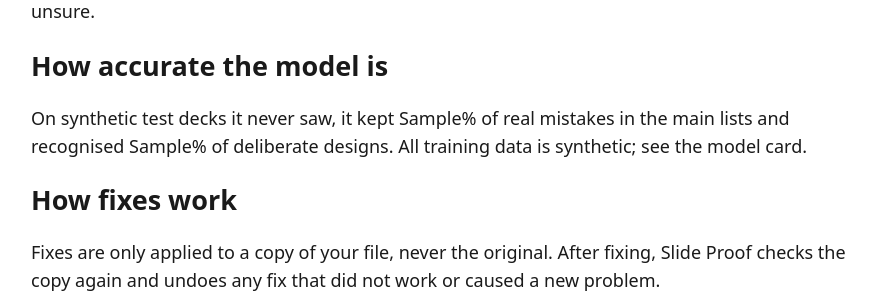
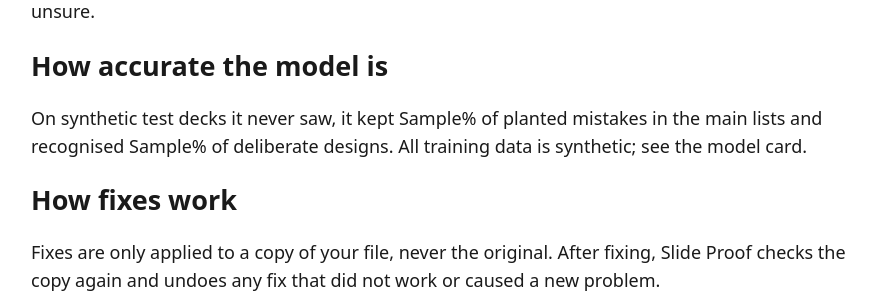
Before and after one commit to Sanjay24-05/ServiceLearningPrototype, a FastAPI app: template slideproof/web/templates/about.html in a window 1280 px wide. Shown: the part 521-822 px from the top of the page, without its empty margins (195-1071 px from the left). Run offline with FastAPI, Linux system fonts and the light colour scheme; the template is opened without the code that fills it: most values are stand-ins (such as "Sample title", 1, 10 or a date in 2020).

Commit message:
fix: About page says "planted mistakes", not "real mistakes"
Co-Authored-By: Claude Opus 5.5 <noreply@anthropic.com>

```diff
--- a/slideproof/web/templates/about.html
+++ b/slideproof/web/templates/about.html
@@ -12,7 +12,7 @@
 <h2>What "Probably intentional" means</h2>
 <p>Some things that look like mistakes are deliberate design: a logo that bleeds off a corner, a band that runs along an edge, a background shape behind everything. Slide Proof has a small model that runs on this computer and learned from example decks which patterns usually look deliberate. When it is fairly sure, the finding goes under "Probably intentional" with the reasons. Nothing is hidden: it is still listed and counted, and its fix is available but not ticked for you. The model learned from synthetic example decks, so it is a guess; check those findings if you are unsure.</p>
 <h2>How accurate the model is</h2>
-<p>On synthetic test decks it never saw, it kept {{ accuracy.mistake_recall }}% of real mistakes in the main lists and recognised {{ accuracy.deliberate_recall }}% of deliberate designs. All training data is synthetic; see the model card.</p>
+<p>On synthetic test decks it never saw, it kept {{ accuracy.mistake_recall }}% of planted mistakes in the main lists and recognised {{ accuracy.deliberate_recall }}% of deliberate designs. All training data is synthetic; see the model card.</p>
 {% endif %}
 <h2>How fixes work</h2>
 <p>Fixes are only applied to a copy of your file, never the original. After fixing, Slide Proof checks the copy again and undoes any fix that did not work or caused a new problem.</p>
```
Also changed, not shown: tests/test_web.py (+1 -1 lines), tests/transcripts/about.txt (+1 -1 lines).
